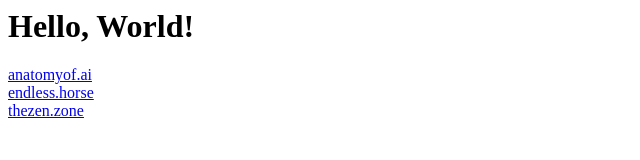
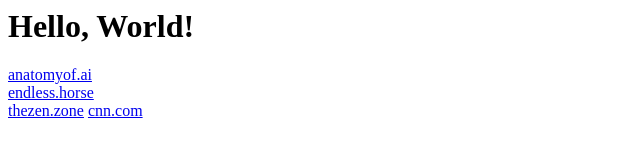
Before and after one commit to kenstarzer/hello-world-3, a plain HTML site: page index.html in a window 1280 px wide. Shown: the full height of the page, 0-640 px from the left. Drawn offline with Linux system fonts and the light colour scheme.

Commit message:
added link

```diff
--- a/index.html
+++ b/index.html
@@ -7,5 +7,6 @@
   <a href="https://anatomyof.ai">anatomyof.ai</a> <br>
 <a href="http://endless.horse">endless.horse</a> <br>
 <a href="https://thezen.zone">thezen.zone</a>
+<a href="https://cnn.com">cnn.com</a>
 </body>
 </html>
```
